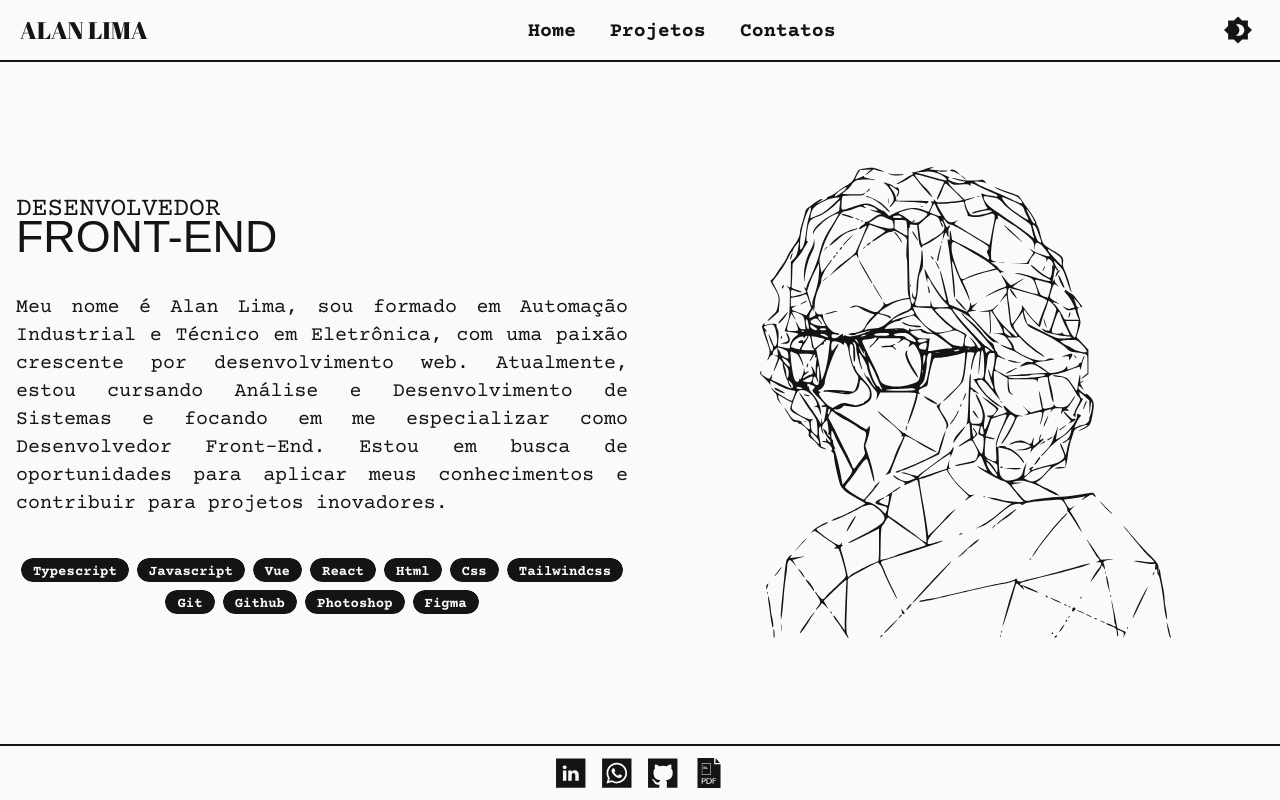
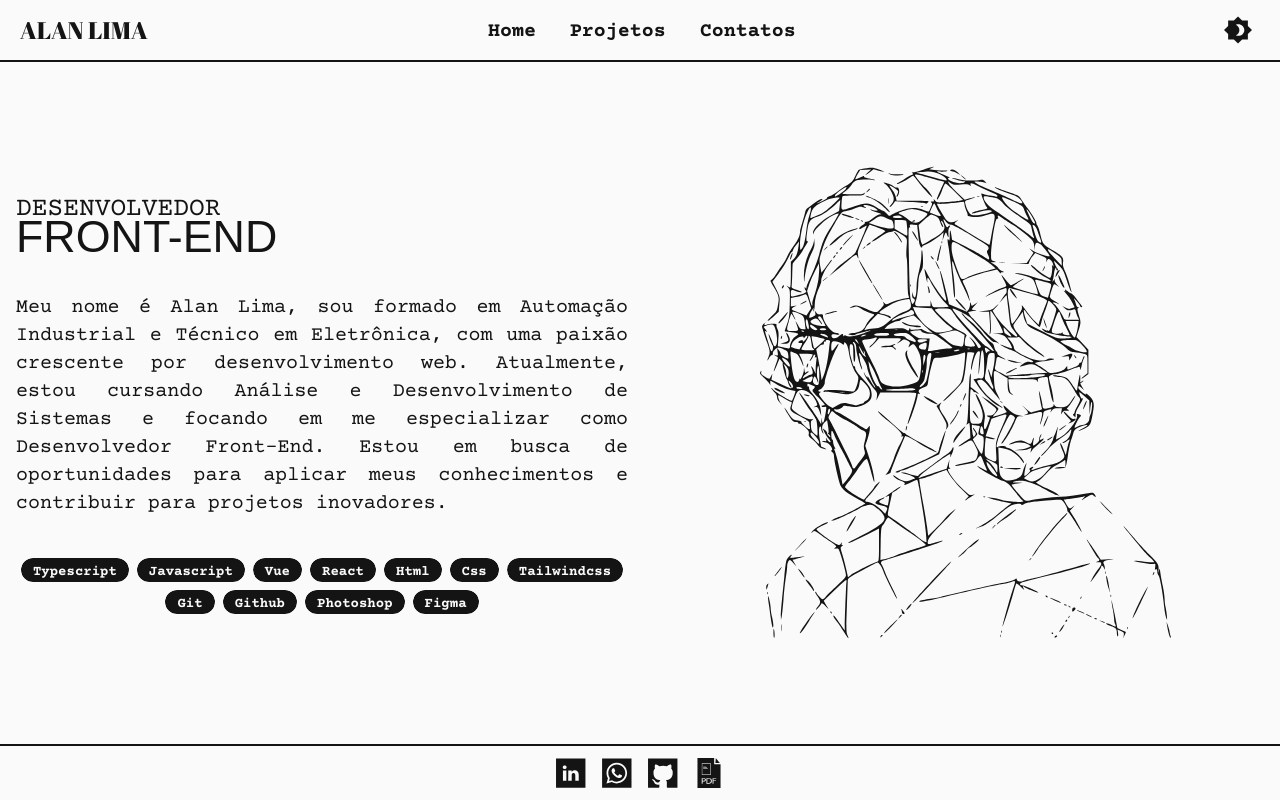
Before and after one commit to devalanlima/portfolio, a React (Vite) app: page / in a window 1280 px wide. Built offline with nearby package versions, Linux system fonts and the light colour scheme; a web font is replaced by a local one.

Commit message:
style: adjust nav padding on large breakpoint

```diff
--- a/src/Components/Organisms/OrganismsHeader.tsx
+++ b/src/Components/Organisms/OrganismsHeader.tsx
@@ -7,7 +7,10 @@ export default function OrganismsHeader() {
   return (
     <header className="outline outline-2 outline-primary">
       <div className="mx-auto flex max-w-[1300px] items-center justify-between sm:px-5 md:py-2">
-        <MoleculesNavigationMenu className="sm:order-1" routes={routes} />
+        <MoleculesNavigationMenu
+          className="sm:order-1 lg:pr-20"
+          routes={routes}
+        />
 
         <AtomsTitleName className="sm:order-0">ALAN LIMA</AtomsTitleName>
 
```
